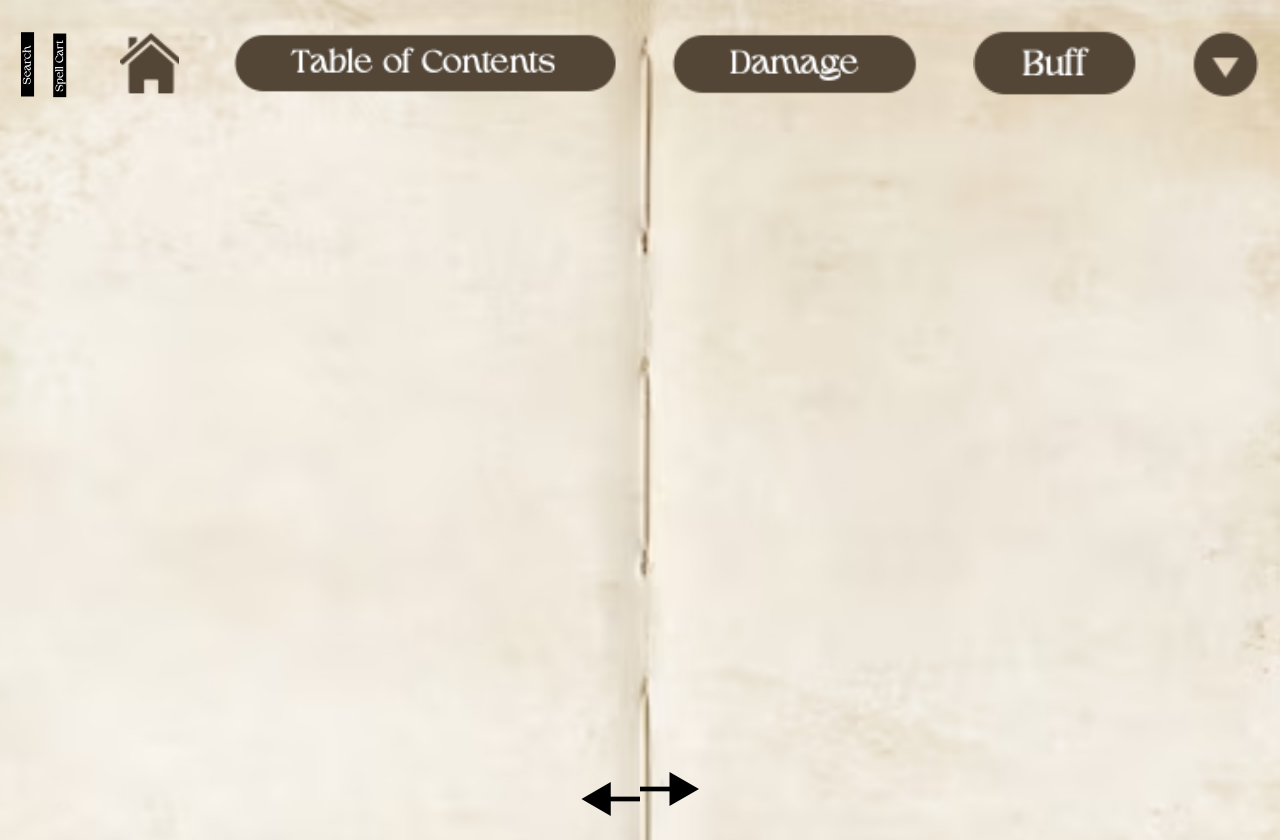
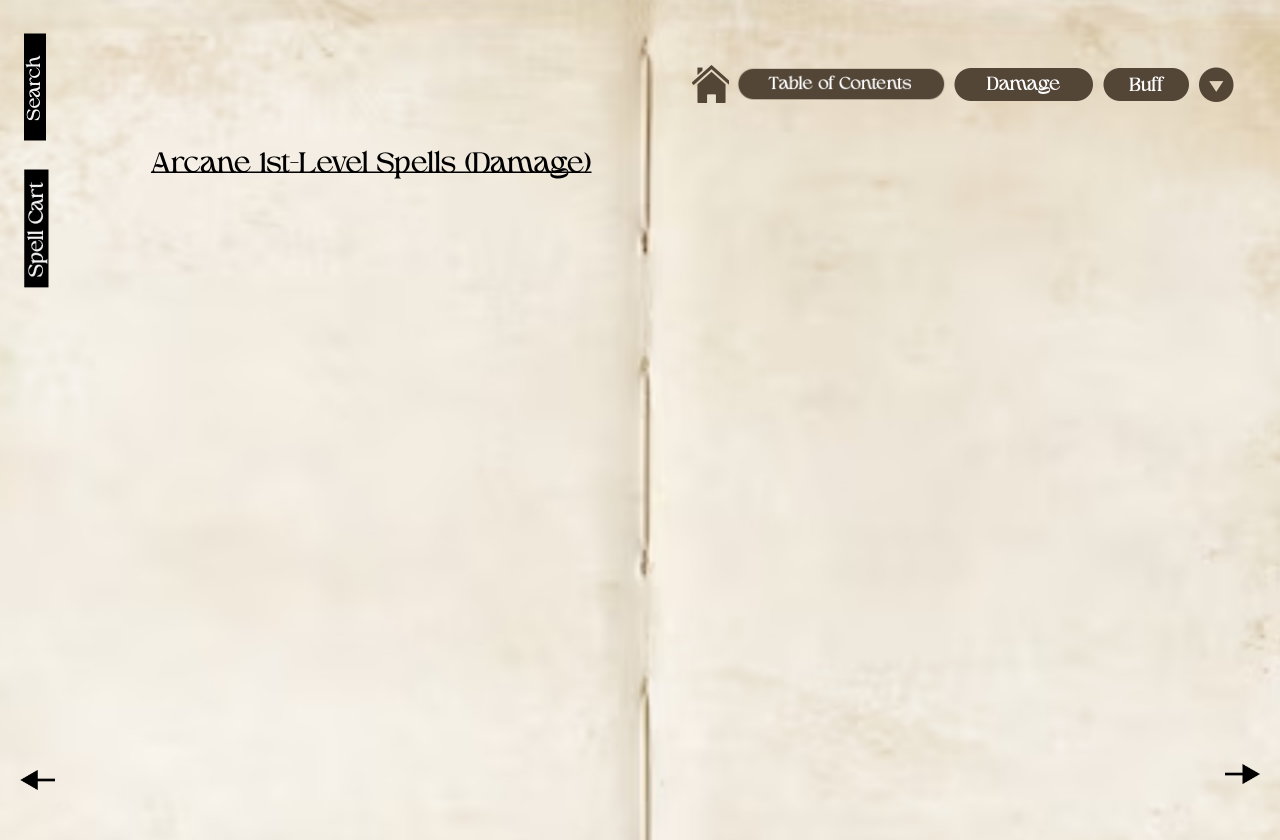
Before and after one commit to giuliacmartins/hci-pathfinder, a React (Create React App) app in the folder client/: page /spellPages in a window 1280 px wide. Built offline with nearby package versions, Linux system fonts and the light colour scheme.

Commit message:
(almost) completed layout

```diff
--- a/client/src/components/spellPages/SpellPages.jsx
+++ b/client/src/components/spellPages/SpellPages.jsx
@@ -17,27 +17,37 @@ function SpellPages(){
     return(
         <div className="spellPage">
             <div className="navbar">
-                <img src={searchImage} alt="Search" onClick={() => {/* Navigate to search page */}}/>
+                <div className="leftIcons">
+                    <img className="search" src={searchImage} alt="Search" onClick={() => {/* Navigate to search page */}}/>
                     <img className="spellCart" src={spellCartImage} alt="Spell Cart" onClick={() => {/* Navigate to cart page */}}/>
+                </div>
+                <div className="arcaneHeader">
+                    <img className="arcaneLevelHeader" src={arcanHeaderImage} alt="Arcane 1st Level"/>
+                </div>
+                <div className="rightIcons">
                     <img className="rightNav" src={homeBrownImage} alt="Home" onClick={() => navigate("/")}/>
                     <img className="rightNav" src={tocBtnImage} alt="TOC" onClick={() => navigate("/tableofContents")}/>
                     <img className="rightNav" src={damageBtnImage} alt="Damage" onClick={() => {/* Navigate to search page */}}/>
                     <img className="rightNav" src={buffBtnImage} alt="Buff" onClick={() => {/* Navigate to search page */}}/>
                     <img className="rightNav" src={dropDownBtnImage} alt="Drop Down" onClick={() => {/* Navigate to search page */}}/>
                 </div>
-
+            </div>
+            {/* <div className="sections">
+                <div className="column half">
+                    <div className="arcaneText">
+                        // add the database here :)
+                    </div>
+                </div>
+                <div className="column half">
+                    <div className="arcaneText2">
+                        // add the database here :)
+                    </div>
+                </div>
+            </div> */}
             <div className="pagination">
                 <img src={backArrowImage} alt="Previous" onClick={() => navigate("/")}/>
                 <img src={forwardArrowImage} alt="Next" onClick={() => navigate("/tableofContents2")}/>
             </div>
-
-            {/* <button onClick={() => {navigate("/")}}>
-                Go to Home!
-            </button>
-
-            <button onClick={() => {navigate("/tableOfContents")}}>
-                Go to Table of Contents!
-            </button> */}
         </div>
     )
 }
--- a/client/src/components/spellPages/assets/spellPagesStyle.css
+++ b/client/src/components/spellPages/assets/spellPagesStyle.css
@@ -19,29 +19,107 @@ body, html {
 
 .navbar {
     display: flex;
-    justify-content: flex-start;
+    align-items: center;
+    justify-content: space-between;
     width: 100%;
     padding: 10px 0;
+    margin-top: 0;
+}
+
+.navbar .leftIcons {
+    display: flex;
+    flex-direction: column;
+    /* align-items: flex-start; */
+    align-items: center; /* Vertically center the items */
+    gap: 10px;
+}
+
+.navbar .rightIcons {
+    display: flex;
+    align-items: center;
 }
 
 .navbar img.rightNav {
-    margin-left: auto;
+    margin-right: 7px;
+    cursor: pointer;
+    max-width: 37%;
+    max-height: auto;
+}
+
+.navbar img.search {
     cursor: pointer;
 }
 
-.navbar img {
+.navbar img.rightNav {
     cursor: pointer;
-    max-width: 50%;
-    max-height: 50%;
 }
 
 .navbar img.spellCart {
-    margin-left: 15px;
-    margin-bottom: 10px;
+    margin-top: 10px;
     cursor: pointer;
 }
 
-.navbar img:hover {
+.navbar img.spellCart:hover {
     transform: scale(1.1);
     transition: transform 0.3s ease-in-out;
 }
+
+.navbar img.search:hover {
+    transform: scale(1.1);
+    transition: transform 0.3s ease-in-out;
+}
+
+.navbar img.rightNav:hover {
+    transform: scale(1.1);
+    transition: transform 0.3s ease-in-out;
+}
+
+.arcaneHeader, .rightIcons {
+    margin-top: -150px;  /* Adjust this value as per your requirements */
+}
+
+.pagination {
+    display: flex;
+    justify-content: space-between;
+    width: 100%;
+    align-items: center;
+    margin-top: 0;
+    margin-bottom: 30px;
+}
+
+.pagination img {
+    max-width: 35px;
+    cursor: pointer;
+}
+
+.pagination img:hover {
+    transform: scale(1.1);
+    transition: transform 0.3s ease-in-out;
+}
+
+/* .column.half {
+    width: 50%;
+} */
+
+.arcaneHeader {
+    display: flex;
+    align-items: center;
+    margin: 0 auto;
+}
+
+
+.arcaneLevelHeader {
+    display: flex;
+    justify-content: flex-start; /* Align the image to the start (left) */
+    width: 100%;
+}
+
+.arcaneLevelHeader img {
+    max-width: 85%; /* Increase the width to make it a bit bigger */
+    margin-left: 10px; /* Add some margin to the left */
+    margin-right: 20px;
+}
+
+/* .half {
+    flex-basis: 100%;
+} */
```
Lines whose indentation alone changed are shown as unchanged.
